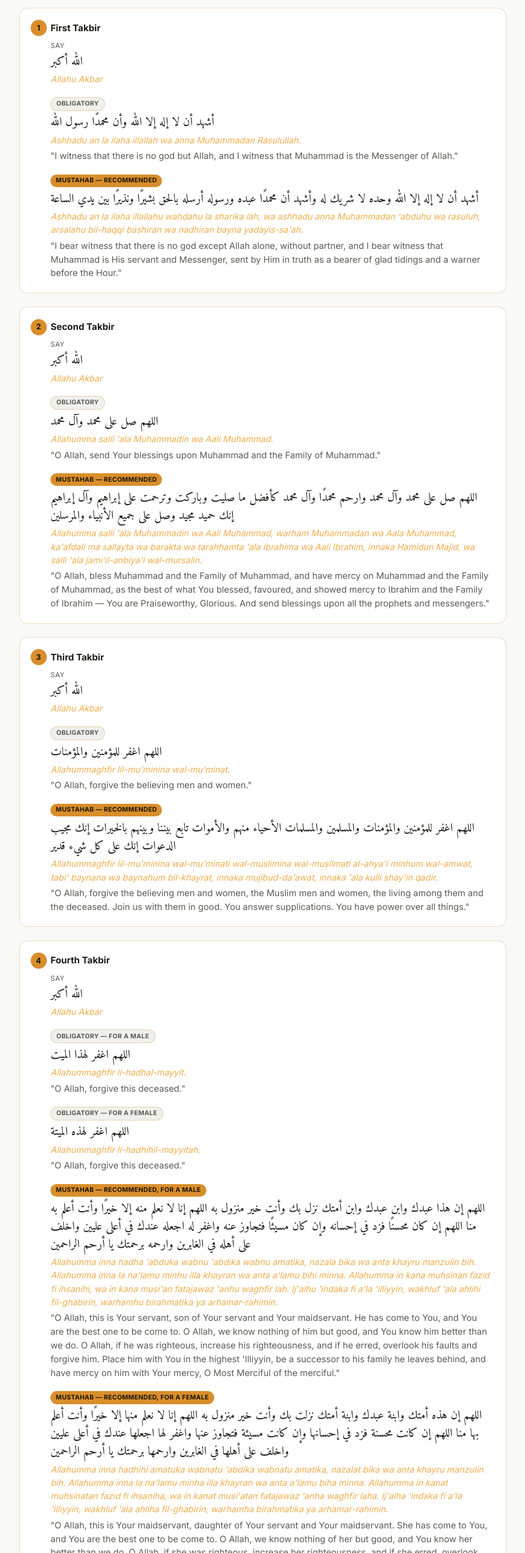
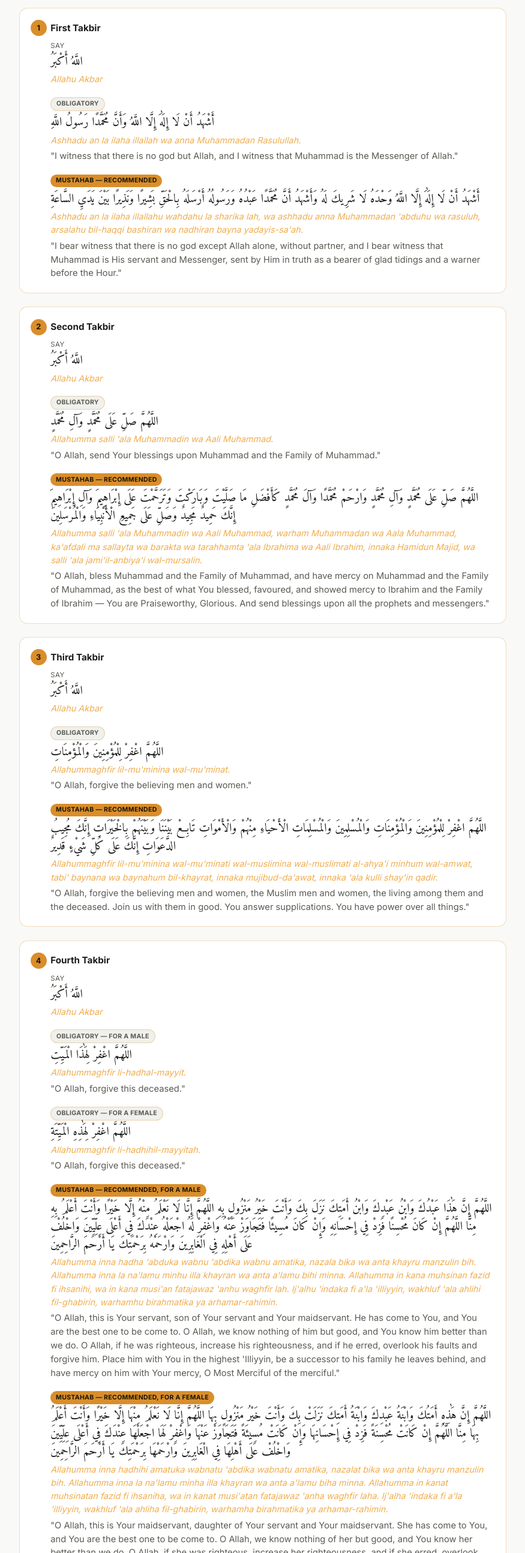
Before and after one commit to AllyLabs12/Zainabia.Online, a plain HTML site: page articles/namaz-e-janazah.html in a window 1280 px wide. Shown: the part 1357-3946 px from the top of the page at 60% size, without its empty margins (202-1077 px from the left). Drawn offline with Linux system fonts and the light colour scheme.

Commit message:
Apply full tashkeel to all Arabic text in the Articles & Lessons pages
The site's established convention (set on resources/asma-ul-husna.html:
standard Qur'anic orthography with full tashkeel, not bare consonantal
text) wasn't carried over when the two new articles were written. Adds
complete vocalization (fatha/damma/kasra/sukun/shadda/tanwin, dagger
alif on "Allah") to every Arabic phrase in:

- articles/understanding-adhan-and-iqamah.html
- articles/namaz-e-janazah.html (Takbirs, niyyah-adjacent duas, and
  the closing Fatiha dedication line)

Co-Authored-By: Claude Sonnet 5 <noreply@anthropic.com>
Claude-Session: https://claude.ai/code/session_0197P1MEyciDGeaZkeMF9tPo

```diff
--- a/articles/namaz-e-janazah.html
+++ b/articles/namaz-e-janazah.html
@@ -177,18 +177,18 @@
         <h4>First Takbir</h4>
         <div class="nj-phrase">
           <span class="nj-label">Say</span>
-          <span class="nj-ar">الله أكبر</span>
+          <span class="nj-ar">اللَّهُ أَكْبَرُ</span>
           <span class="nj-translit">Allahu Akbar</span>
         </div>
         <div class="nj-phrase">
           <span class="nj-level nj-level-ob">Obligatory</span>
-          <span class="nj-ar">أشهد أن لا إله إلا الله وأن محمدًا رسول الله</span>
+          <span class="nj-ar">أَشْهَدُ أَنْ لَا إِلَٰهَ إِلَّا اللَّهُ وَأَنَّ مُحَمَّدًا رَسُولُ اللَّهِ</span>
           <span class="nj-translit">Ashhadu an la ilaha illallah wa anna Muhammadan Rasulullah.</span>
           <p class="nj-meaning">"I witness that there is no god but Allah, and I witness that Muhammad is the Messenger of Allah."</p>
         </div>
         <div class="nj-phrase">
           <span class="nj-level nj-level-mu">Mustahab — recommended</span>
-          <span class="nj-ar">أشهد أن لا إله إلا الله وحده لا شريك له وأشهد أن محمدًا عبده ورسوله أرسله بالحق بشيرًا ونذيرًا بين يدي الساعة</span>
+          <span class="nj-ar">أَشْهَدُ أَنْ لَا إِلَٰهَ إِلَّا اللَّهُ وَحْدَهُ لَا شَرِيكَ لَهُ وَأَشْهَدُ أَنَّ مُحَمَّدًا عَبْدُهُ وَرَسُولُهُ أَرْسَلَهُ بِالْحَقِّ بَشِيرًا وَنَذِيرًا بَيْنَ يَدَيِ السَّاعَةِ</span>
           <span class="nj-translit">Ashhadu an la ilaha illallahu wahdahu la sharika lah, wa ashhadu anna Muhammadan 'abduhu wa rasuluh, arsalahu bil-haqqi bashiran wa nadhiran bayna yadayis-sa'ah.</span>
           <p class="nj-meaning">"I bear witness that there is no god except Allah alone, without partner, and I bear witness that Muhammad is His servant and Messenger, sent by Him in truth as a bearer of glad tidings and a warner before the Hour."</p>
         </div>
@@ -199,18 +199,18 @@
         <h4>Second Takbir</h4>
         <div class="nj-phrase">
           <span class="nj-label">Say</span>
-          <span class="nj-ar">الله أكبر</span>
+          <span class="nj-ar">اللَّهُ أَكْبَرُ</span>
           <span class="nj-translit">Allahu Akbar</span>
         </div>
         <div class="nj-phrase">
           <span class="nj-level nj-level-ob">Obligatory</span>
-          <span class="nj-ar">اللهم صل على محمد وآل محمد</span>
+          <span class="nj-ar">اللَّهُمَّ صَلِّ عَلَى مُحَمَّدٍ وَآلِ مُحَمَّدٍ</span>
           <span class="nj-translit">Allahumma salli 'ala Muhammadin wa Aali Muhammad.</span>
           <p class="nj-meaning">"O Allah, send Your blessings upon Muhammad and the Family of Muhammad."</p>
         </div>
         <div class="nj-phrase">
           <span class="nj-level nj-level-mu">Mustahab — recommended</span>
-          <span class="nj-ar">اللهم صل على محمد وآل محمد وارحم محمدًا وآل محمد كأفضل ما صليت وباركت وترحمت على إبراهيم وآل إبراهيم إنك حميد مجيد وصل على جميع الأنبياء والمرسلين</span>
+          <span class="nj-ar">اللَّهُمَّ صَلِّ عَلَى مُحَمَّدٍ وَآلِ مُحَمَّدٍ وَارْحَمْ مُحَمَّدًا وَآلَ مُحَمَّدٍ كَأَفْضَلِ مَا صَلَّيْتَ وَبَارَكْتَ وَتَرَحَّمْتَ عَلَى إِبْرَاهِيمَ وَآلِ إِبْرَاهِيمَ إِنَّكَ حَمِيدٌ مَجِيدٌ وَصَلِّ عَلَى جَمِيعِ الْأَنْبِيَاءِ وَالْمُرْسَلِينَ</span>
           <span class="nj-translit">Allahumma salli 'ala Muhammadin wa Aali Muhammad, warham Muhammadan wa Aala Muhammad, ka'afdali ma sallayta wa barakta wa tarahhamta 'ala Ibrahima wa Aali Ibrahim, innaka Hamidun Majid, wa salli 'ala jami'il-anbiya'i wal-mursalin.</span>
           <p class="nj-meaning">"O Allah, bless Muhammad and the Family of Muhammad, and have mercy on Muhammad and the Family of Muhammad, as the best of what You blessed, favoured, and showed mercy to Ibrahim and the Family of Ibrahim — You are Praiseworthy, Glorious. And send blessings upon all the prophets and messengers."</p>
         </div>
@@ -221,18 +221,18 @@
         <h4>Third Takbir</h4>
         <div class="nj-phrase">
           <span class="nj-label">Say</span>
-          <span class="nj-ar">الله أكبر</span>
+          <span class="nj-ar">اللَّهُ أَكْبَرُ</span>
           <span class="nj-translit">Allahu Akbar</span>
         </div>
         <div class="nj-phrase">
           <span class="nj-level nj-level-ob">Obligatory</span>
-          <span class="nj-ar">اللهم اغفر للمؤمنين والمؤمنات</span>
+          <span class="nj-ar">اللَّهُمَّ اغْفِرْ لِلْمُؤْمِنِينَ وَالْمُؤْمِنَاتِ</span>
           <span class="nj-translit">Allahummaghfir lil-mu'minina wal-mu'minat.</span>
           <p class="nj-meaning">"O Allah, forgive the believing men and women."</p>
         </div>
         <div class="nj-phrase">
           <span class="nj-level nj-level-mu">Mustahab — recommended</span>
-          <span class="nj-ar">اللهم اغفر للمؤمنين والمؤمنات والمسلمين والمسلمات الأحياء منهم والأموات تابع بيننا وبينهم بالخيرات إنك مجيب الدعوات إنك على كل شيء قدير</span>
+          <span class="nj-ar">اللَّهُمَّ اغْفِرْ لِلْمُؤْمِنِينَ وَالْمُؤْمِنَاتِ وَالْمُسْلِمِينَ وَالْمُسْلِمَاتِ الْأَحْيَاءِ مِنْهُمْ وَالْأَمْوَاتِ تَابِعْ بَيْنَنَا وَبَيْنَهُمْ بِالْخَيْرَاتِ إِنَّكَ مُجِيبُ الدَّعَوَاتِ إِنَّكَ عَلَى كُلِّ شَيْءٍ قَدِيرٌ</span>
           <span class="nj-translit">Allahummaghfir lil-mu'minina wal-mu'minati wal-muslimina wal-muslimati al-ahya'i minhum wal-amwat, tabi' baynana wa baynahum bil-khayrat, innaka mujibud-da'awat, innaka 'ala kulli shay'in qadir.</span>
           <p class="nj-meaning">"O Allah, forgive the believing men and women, the Muslim men and women, the living among them and the deceased. Join us with them in good. You answer supplications. You have power over all things."</p>
         </div>
@@ -243,30 +243,30 @@
         <h4>Fourth Takbir</h4>
         <div class="nj-phrase">
           <span class="nj-label">Say</span>
-          <span class="nj-ar">الله أكبر</span>
+          <span class="nj-ar">اللَّهُ أَكْبَرُ</span>
           <span class="nj-translit">Allahu Akbar</span>
         </div>
         <div class="nj-phrase">
           <span class="nj-level nj-level-ob">Obligatory — for a male</span>
-          <span class="nj-ar">اللهم اغفر لهذا الميت</span>
+          <span class="nj-ar">اللَّهُمَّ اغْفِرْ لِهَٰذَا الْمَيِّتِ</span>
           <span class="nj-translit">Allahummaghfir li-hadhal-mayyit.</span>
           <p class="nj-meaning">"O Allah, forgive this deceased."</p>
         </div>
         <div class="nj-phrase">
           <span class="nj-level nj-level-ob">Obligatory — for a female</span>
-          <span class="nj-ar">اللهم اغفر لهذه الميتة</span>
+          <span class="nj-ar">اللَّهُمَّ اغْفِرْ لِهَٰذِهِ الْمَيِّتَةِ</span>
           <span class="nj-translit">Allahummaghfir li-hadhihil-mayyitah.</span>
           <p class="nj-meaning">"O Allah, forgive this deceased."</p>
         </div>
         <div class="nj-phrase">
           <span class="nj-level nj-level-mu">Mustahab — recommended, for a male</span>
-          <span class="nj-ar">اللهم إن هذا عبدك وابن عبدك وابن أمتك نزل بك وأنت خير منزول به اللهم إنا لا نعلم منه إلا خيرًا وأنت أعلم به منا اللهم إن كان محسنًا فزد في إحسانه وإن كان مسيئًا فتجاوز عنه واغفر له اجعله عندك في أعلى عليين واخلف على أهله في الغابرين وارحمه برحمتك يا أرحم الراحمين</span>
+          <span class="nj-ar">اللَّهُمَّ إِنَّ هَٰذَا عَبْدُكَ وَابْنُ عَبْدِكَ وَابْنُ أَمَتِكَ نَزَلَ بِكَ وَأَنْتَ خَيْرُ مَنْزُولٍ بِهِ اللَّهُمَّ إِنَّا لَا نَعْلَمُ مِنْهُ إِلَّا خَيْرًا وَأَنْتَ أَعْلَمُ بِهِ مِنَّا اللَّهُمَّ إِنْ كَانَ مُحْسِنًا فَزِدْ فِي إِحْسَانِهِ وَإِنْ كَانَ مُسِيئًا فَتَجَاوَزْ عَنْهُ وَاغْفِرْ لَهُ اجْعَلْهُ عِنْدَكَ فِي أَعْلَى عِلِّيِّينَ وَاخْلُفْ عَلَى أَهْلِهِ فِي الْغَابِرِينَ وَارْحَمْهُ بِرَحْمَتِكَ يَا أَرْحَمَ الرَّاحِمِينَ</span>
           <span class="nj-translit">Allahumma inna hadha 'abduka wabnu 'abdika wabnu amatika, nazala bika wa anta khayru manzulin bih. Allahumma inna la na'lamu minhu illa khayran wa anta a'lamu bihi minna. Allahumma in kana muhsinan fazid fi ihsanihi, wa in kana musi'an fatajawaz 'anhu waghfir lah. Ij'alhu 'indaka fi a'la 'illiyyin, wakhluf 'ala ahlihi fil-ghabirin, warhamhu birahmatika ya arhamar-rahimin.</span>
           <p class="nj-meaning">"O Allah, this is Your servant, son of Your servant and Your maidservant. He has come to You, and You are the best one to be come to. O Allah, we know nothing of him but good, and You know him better than we do. O Allah, if he was righteous, increase his righteousness, and if he erred, overlook his faults and forgive him. Place him with You in the highest 'Illiyyin, be a successor to his family he leaves behind, and have mercy on him with Your mercy, O Most Merciful of the merciful."</p>
         </div>
         <div class="nj-phrase">
           <span class="nj-level nj-level-mu">Mustahab — recommended, for a female</span>
-          <span class="nj-ar">اللهم إن هذه أمتك وابنة عبدك وابنة أمتك نزلت بك وأنت خير منزول به اللهم إنا لا نعلم منها إلا خيرًا وأنت أعلم بها منا اللهم إن كانت محسنة فزد في إحسانها وإن كانت مسيئة فتجاوز عنها واغفر لها اجعلها عندك في أعلى عليين واخلف على أهلها في الغابرين وارحمها برحمتك يا أرحم الراحمين</span>
+          <span class="nj-ar">اللَّهُمَّ إِنَّ هَٰذِهِ أَمَتُكَ وَابْنَةُ عَبْدِكَ وَابْنَةُ أَمَتِكَ نَزَلَتْ بِكَ وَأَنْتَ خَيْرُ مَنْزُولٍ بِهَا اللَّهُمَّ إِنَّا لَا نَعْلَمُ مِنْهَا إِلَّا خَيْرًا وَأَنْتَ أَعْلَمُ بِهَا مِنَّا اللَّهُمَّ إِنْ كَانَتْ مُحْسِنَةً فَزِدْ فِي إِحْسَانِهَا وَإِنْ كَانَتْ مُسِيئَةً فَتَجَاوَزْ عَنْهَا وَاغْفِرْ لَهَا اجْعَلْهَا عِنْدَكَ فِي أَعْلَى عِلِّيِّينَ وَاخْلُفْ عَلَى أَهْلِهَا فِي الْغَابِرِينَ وَارْحَمْهَا بِرَحْمَتِكَ يَا أَرْحَمَ الرَّاحِمِينَ</span>
           <span class="nj-translit">Allahumma inna hadhihi amatuka wabnatu 'abdika wabnatu amatika, nazalat bika wa anta khayru manzulin bih. Allahumma inna la na'lamu minha illa khayran wa anta a'lamu biha minna. Allahumma in kanat muhsinatan fazid fi ihsaniha, wa in kanat musi'atan fatajawaz 'anha waghfir laha. Ij'alha 'indaka fi a'la 'illiyyin, wakhluf 'ala ahliha fil-ghabirin, warhamha birahmatika ya arhamar-rahimin.</span>
           <p class="nj-meaning">"O Allah, this is Your maidservant, daughter of Your servant and Your maidservant. She has come to You, and You are the best one to be come to. O Allah, we know nothing of her but good, and You know her better than we do. O Allah, if she was righteous, increase her righteousness, and if she erred, overlook her faults and forgive her. Place her with You in the highest 'Illiyyin, be a successor to her family she leaves behind, and have mercy on her with Your mercy, O Most Merciful of the merciful."</p>
         </div>
@@ -277,7 +277,7 @@
         <h4>Fifth Takbir</h4>
         <div class="nj-phrase">
           <span class="nj-label">Say</span>
-          <span class="nj-ar">الله أكبر</span>
+          <span class="nj-ar">اللَّهُ أَكْبَرُ</span>
           <span class="nj-translit">Allahu Akbar</span>
         </div>
         <p class="nj-meaning" style="margin-top:.8rem;">The prayer is complete. There is no Salam.</p>
@@ -339,16 +339,16 @@
 
       <p>A commonly recited dua is:</p>
       <div class="nj-callout">
-        <span class="nj-ar">اللهم اغفر له وارحمه وعافه واعف عنه</span>
+        <span class="nj-ar">اللَّهُمَّ اغْفِرْ لَهُ وَارْحَمْهُ وَعَافِهِ وَاعْفُ عَنْهُ</span>
         <span class="nj-translit">Allahummaghfir lahu warhamhu wa 'afihi wa'fu 'anhu</span>
         "O Allah, forgive him, have mercy on him, grant him well-being, and pardon him."
       </div>
       <p style="font-size:.9rem; color:var(--text-muted);">For a female, replace <em>lahu</em> with <em>laha</em>.</p>
 
       <div class="nj-callout">
-        <span class="nj-ar">اللهم صل على محمد وآل محمد</span>
+        <span class="nj-ar">اللَّهُمَّ صَلِّ عَلَى مُحَمَّدٍ وَآلِ مُحَمَّدٍ</span>
         <span class="nj-translit">Allahumma salli 'ala Muhammadin wa Aali Muhammad</span>
-        <span class="nj-ar" style="display:block; margin-top:.8rem;">الفاتحة لروح جميع المؤمنين والمؤمنات خصوصاً آبائنا وأمهاتنا ومراجعنا وعلمائنا وشهدائنا 🤲🏻</span>
+        <span class="nj-ar" style="display:block; margin-top:.8rem;">الْفَاتِحَةُ لِرُوحِ جَمِيعِ الْمُؤْمِنِينَ وَالْمُؤْمِنَاتِ خُصُوصًا آبَائِنَا وَأُمَّهَاتِنَا وَمَرَاجِعِنَا وَعُلَمَائِنَا وَشُهَدَائِنَا 🤲🏻</span>
         <span class="nj-translit">Al-Fatiha li-ruhi jami'il-mu'minina wal-mu'minat, khususan aba'ina wa ummahatina wa maraji'ina wa 'ulama'ina wa shuhada'ina.</span>
         <span style="display:block; font-size:.88rem; color:var(--text-muted);">"Al-Fatiha for the souls of all believing men and women — especially our fathers, our mothers, our maraji', our scholars, and our martyrs."</span>
       </div>
```
Also changed, not shown: articles/understanding-adhan-and-iqamah.html (+21 -21 lines).
